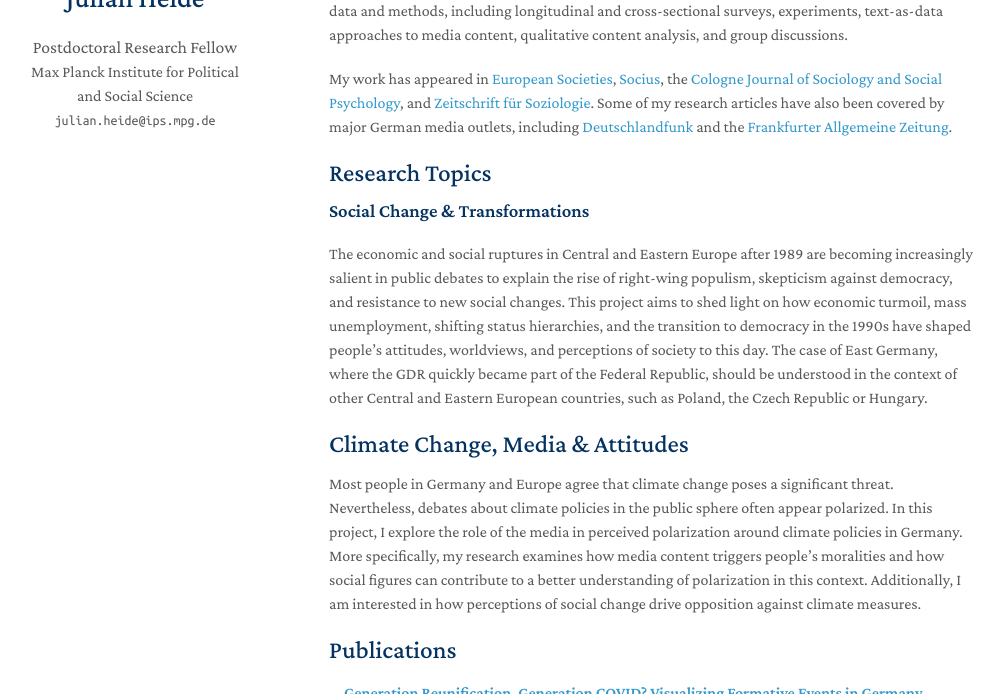
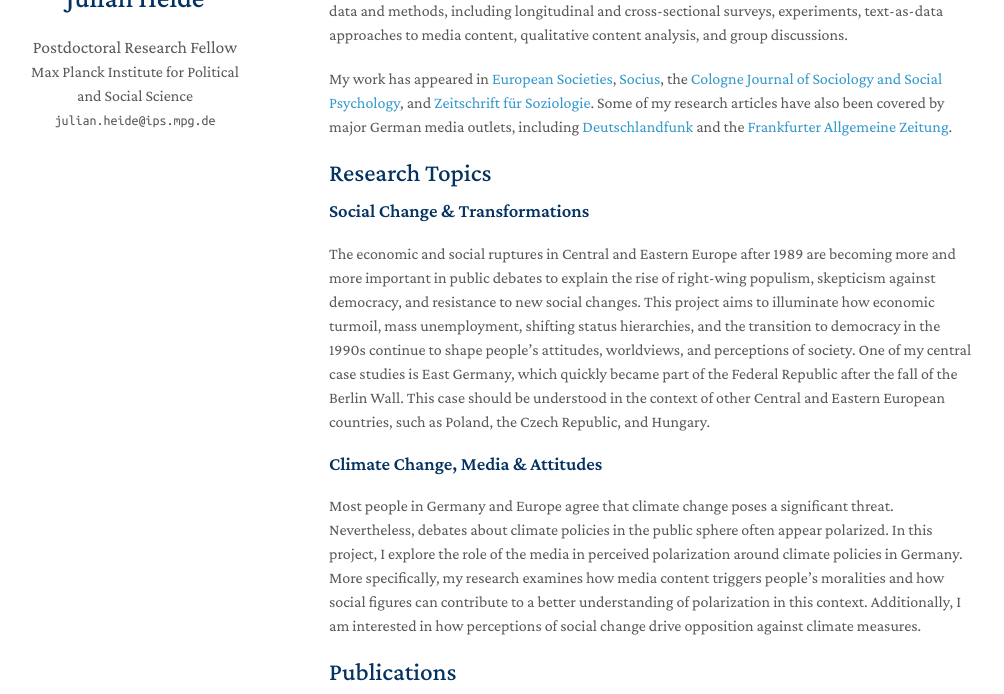
Before and after one commit to julianheide/julianheide.github.io, a Jekyll site: the page built from index.md, in a window 1280 px wide and 900 px high, cut to the strip 206-900 px from the top of the window. Shown: the whole strip, without its empty margins (141-1145 px from the left). Built offline with Jekyll 4.4.1, drawn with Linux system fonts in a browser that asks for light colours; a style sheet for code colours, icons or effects is not loaded; our own code applies the rules of GitHub Pages for plain Markdown files.

Commit message:
Update index.md

```diff
--- a/index.md
+++ b/index.md
@@ -11,9 +11,9 @@ My work has appeared in [European Societies](https://doi.org/10.1162/euso_a_0003
 
 ## Research Topics
 ### Social Change & Transformations
-The economic and social ruptures in Central and Eastern Europe after 1989 are becoming increasingly salient in public debates to explain the rise of right-wing populism, skepticism against democracy, and resistance to new social changes. This project aims to shed light on how economic turmoil, mass unemployment, shifting status hierarchies, and the transition to democracy in the 1990s have shaped people's attitudes, worldviews, and perceptions of society to this day. The case of East Germany, where the GDR quickly became part of the Federal Republic, should be understood in the context of other Central and Eastern European countries, such as Poland, the Czech Republic or Hungary.
+The economic and social ruptures in Central and Eastern Europe after 1989 are becoming more and more important in public debates to explain the rise of right-wing populism, skepticism against democracy, and resistance to new social changes. This project aims to illuminate how economic turmoil, mass unemployment, shifting status hierarchies, and the transition to democracy in the 1990s continue to shape people's attitudes, worldviews, and perceptions of society. One of my central case studies is East Germany, which quickly became part of the Federal Republic after the fall of the Berlin Wall. This case should be understood in the context of other Central and Eastern European countries, such as Poland, the Czech Republic, and Hungary.
 
-## Climate Change, Media & Attitudes
+### Climate Change, Media & Attitudes
 Most people in Germany and Europe agree that climate change poses a significant threat. Nevertheless, debates about climate policies in the public sphere often appear polarized. In this project, I explore the role of the media in perceived polarization around climate policies in Germany. More specifically, my research examines how media content triggers people's moralities and how social figures can contribute to a better understanding of polarization in this context. Additionally, I am interested in how perceptions of social change drive opposition against climate measures.
 
 {% include_relative _includes/publications.md %}
```
